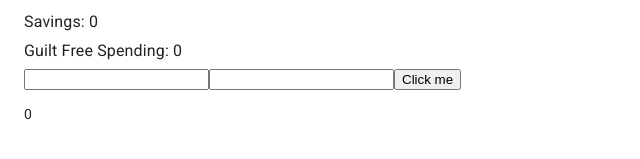
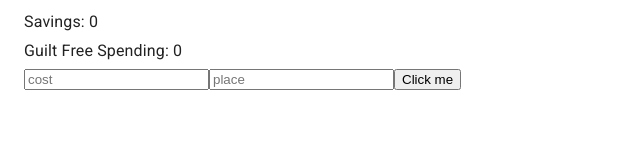
Before and after one commit to awburgard/IWT-Budget, a React (Create React App) app: page / in a window 1280 px wide. Shown: the part 233-392 px from the top of the page, without its empty margins (0-640 px from the left). Built offline with nearby package versions, Linux system fonts and the light colour scheme.

Commit message:
tries currying on the change

```diff
--- a/src/components/Transactions.js
+++ b/src/components/Transactions.js
@@ -7,10 +7,9 @@ export default class Transactions extends Component {
             <TransactionContext.Consumer>
                 {(context) => (
                     <div>
-                        <input onChange={context.handleChange('cost')}></input>
-                        <input onChange={context.handleChange('name')}></input>
+                        <input onChange={context.handleChange(`${context.transactions.transactions}`)} placeholder='cost'></input>
+                        <input onChange={context.handleChange("place")} placeholder='place'></input>
                         <button onClick={context.addTransaction}>Click me</button>
-                        <p>{context.transactions.transactions[0].cost}</p>
                     </div>
                 )}
 
--- a/src/components/TransactionsProvider.js
+++ b/src/components/TransactionsProvider.js
@@ -5,23 +5,25 @@ export default class TransactionsProvider extends Component {
     state = {
         transactions: [
             {
-                cost: 0,
-                name: 'bread',
+                cost: 100,
+                place: 'costco',
             }
         ]
     }
 
-    addTransaction = ({ name, cost }) => {
-        this.state.transactions.push({ name, cost })
+    addTransaction = ({ cost, place }) => {
+        console.log(cost)
+        console.log(place)
         this.setState({
-            ...this.state,
+            transactions: [...this.state.transactions, { cost, place }]
         })
-        console.log(this.state)
     }
 
     handleChange = property => event => {
-        const transaction = { [property]: event.target.value }
-        return this.addTransaction(transaction)
+        console.log(property)
+        this.setState({
+            transactions:[...this.state.transactions, { [property]: event.target.value }]
+        })
     };
 
 
```
